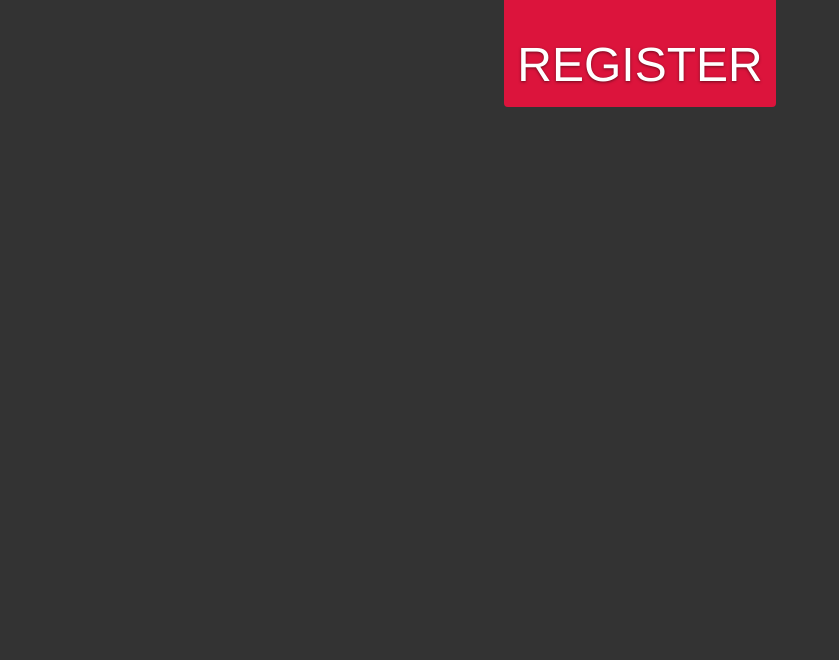
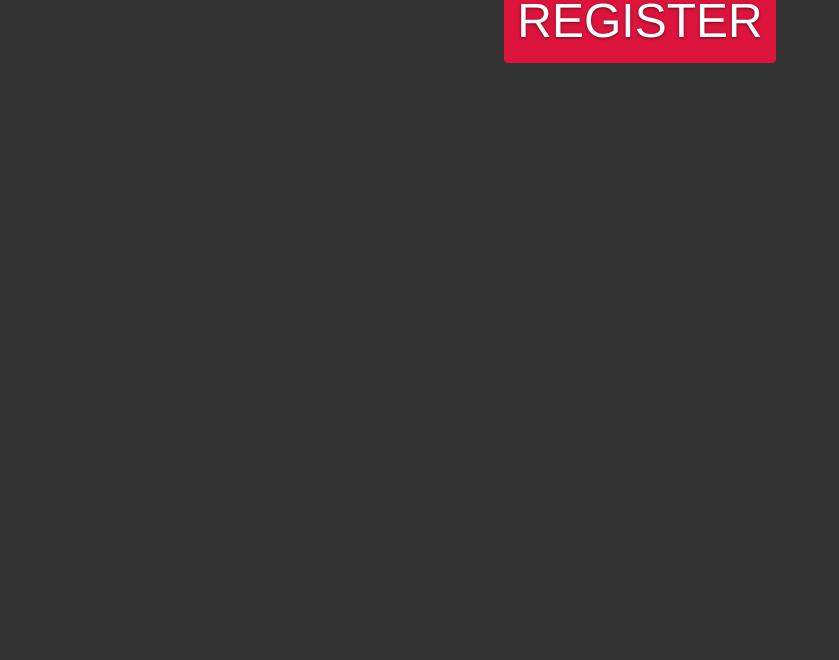
Before and after one commit to HackNC/raspbjam-website, a website: page index.html in a window 1280 px wide. Shown: the part 140-800 px from the top of the page, without its empty margins (0-839 px from the left). Drawn offline with nearby package versions, Linux system fonts and the light colour scheme.

Commit message:
fix stuff

```diff
--- a/cover.css
+++ b/cover.css
@@ -36,7 +36,8 @@ body {
 }
 
 .content {
-    height: 100%;
+    height: auto;
+    min-height: 100%;
     padding: 100px 0px 100px 0px;
 }
 
@@ -73,7 +74,6 @@ body {
 }
 
 .btn {
-    padding-top: 50px;
     background-color: crimson;
     font-size: 48px;
 }
```
